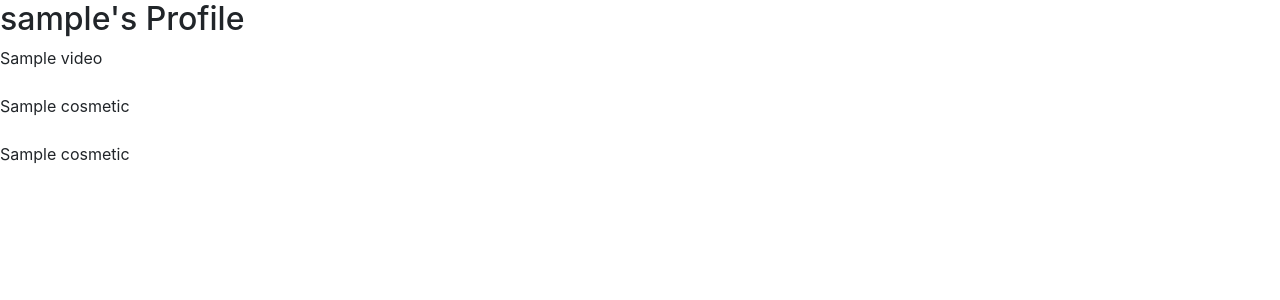
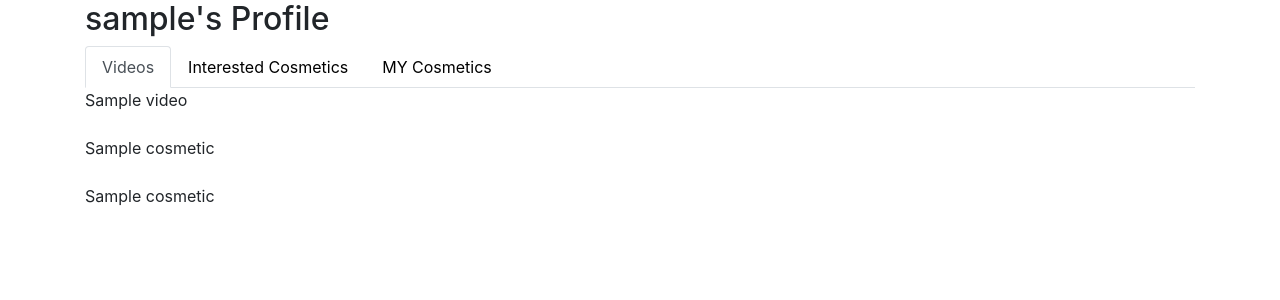
Before and after one commit to pirogramming/veauty_inside, a Django app: page /accounts/profile/ in a window 1280 px wide. Shown: the top 300 px of the page. Run offline with Django 3.2, Linux system fonts and the light colour scheme; a user stored in the database is signed in; tables that the repository leaves empty hold one stand-in row (values such as "Sample post"); some libraries are stand-ins or nearby versions.

Commit message:
Commit for save

```diff
--- a/accounts/templates/accounts/profile.html
+++ b/accounts/templates/accounts/profile.html
@@ -1,7 +1,20 @@
 {% extends "accounts/base.html" %}
 
 {% block content %}
+<div class="container">
     <h2>{{ user }}'s Profile</h2>
+    <ul class="nav nav-tabs">
+        <li class="nav-item">
+            <a class="nav-link active" href="">Videos</a>
+        </li>
+        <li class="nav-item">
+            <a class="nav-link" href="">Interested Cosmetics</a>
+        </li>
+        <li class="nav-item">
+            <a class="nav-link" href="">MY Cosmetics</a>
+        </li>
+    </ul>
+
     {% for video in user.video.all %}
     <div>{{ video }}</div>
     {% endfor %}
@@ -13,4 +26,5 @@
     {% for my_cosmetic in user.my_cosmetic.all %}
     <div>{{ my_cosmetic }}</div>
     {% endfor %}
+</div>
 {% endblock %}
--- a/accounts/urls.py
+++ b/accounts/urls.py
@@ -7,4 +7,5 @@ urlpatterns = [
     path('logout/', auth_views.LogoutView.as_view(), name='logout'),
     path('signup/', views.signup, name='signup'),
     path('profile/', views.profile, name='profile'),
+    path('profile/<str:kind>', views.profile, name='profile'),
 ]
--- a/accounts/views.py
+++ b/accounts/views.py
@@ -27,8 +27,5 @@ class SignupView(CreateView):
 signup = SignupView.as_view()
 
 @login_required
-def profile(request):
-    user = get_object_or_404(User, pk=request.user.pk)
-    return render(request, 'accounts/profile.html', {
-        'user' : user,
-    })
+def profile(request, kind=""):
+    return render(request, 'accounts/profile.html')
```
Lines whose indentation alone changed are shown as unchanged.
